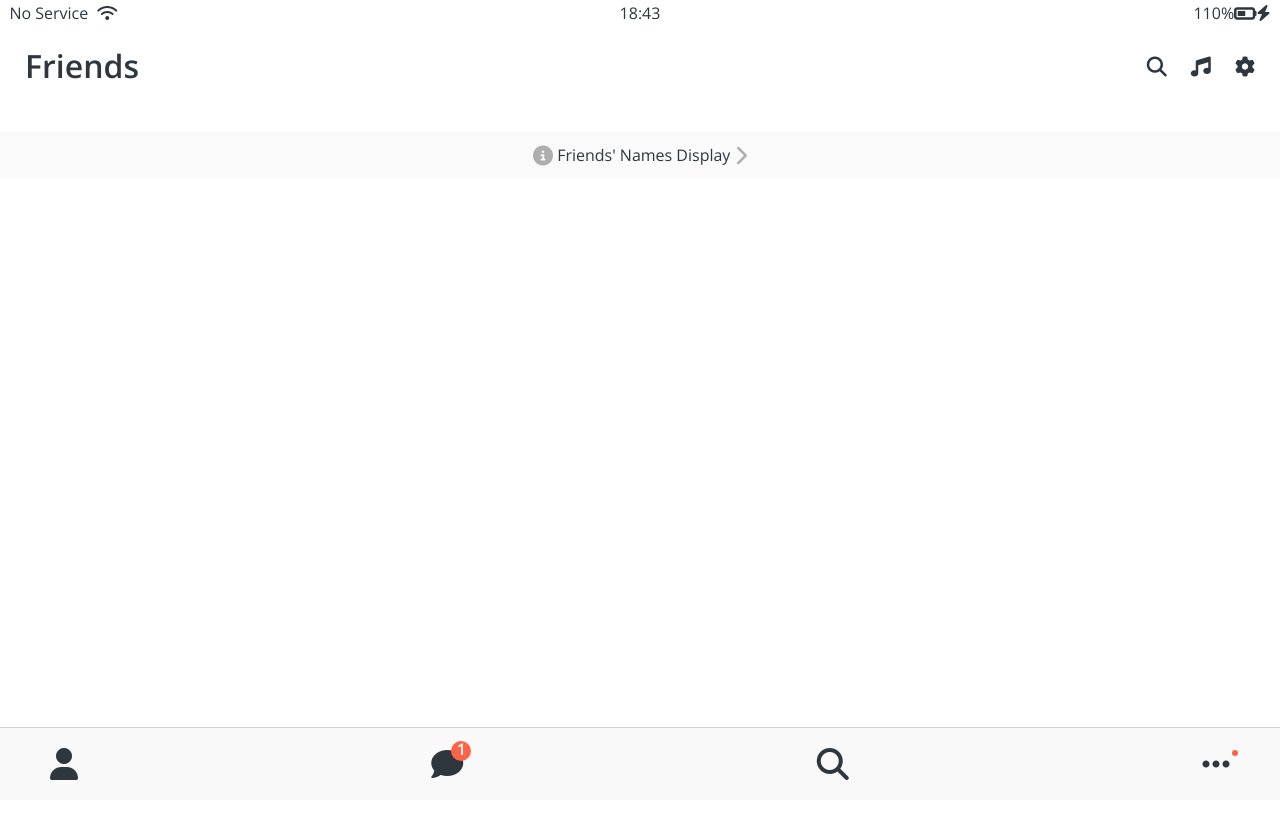
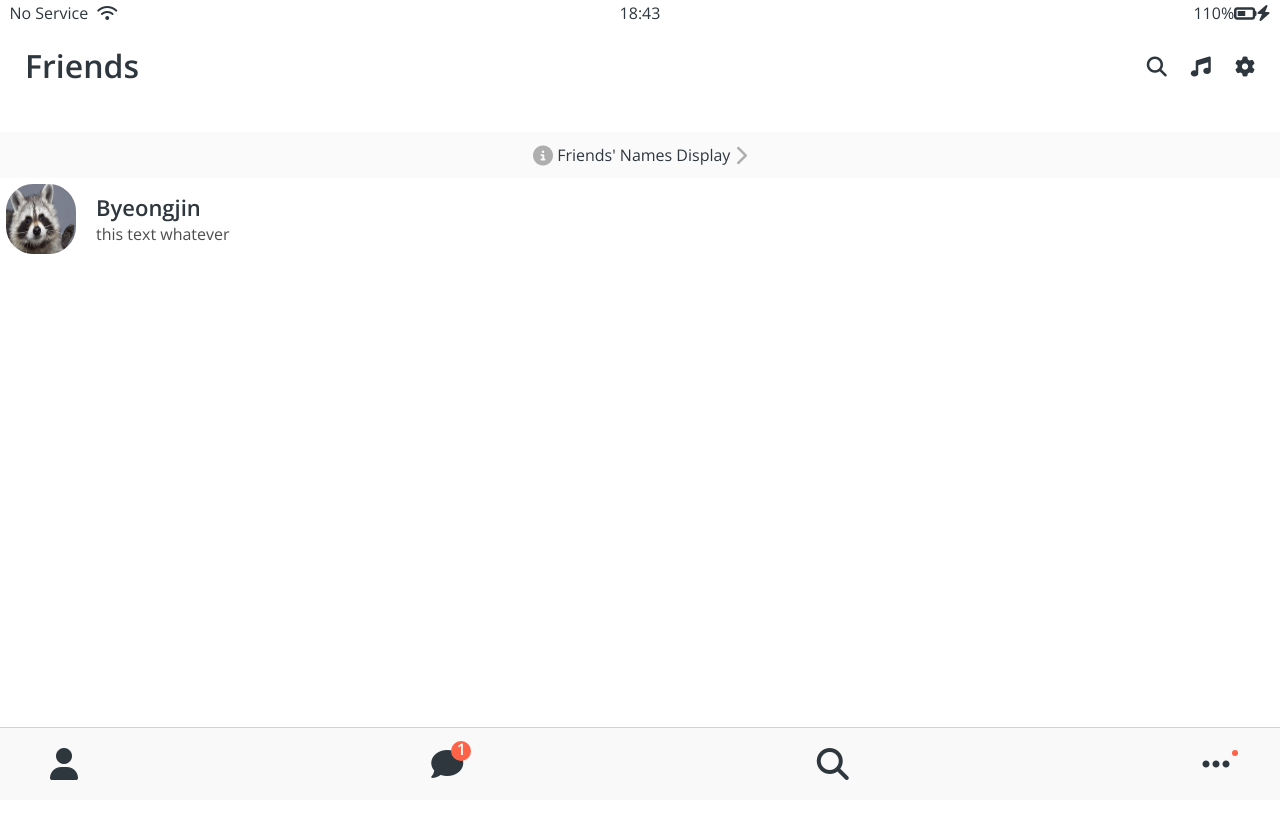
Before and after one commit to vibmechanics/kokoa-clone-2022, a plain HTML site: page friends.html in a window 1280 px wide. Shown: the top 818 px of the page. Drawn offline with nearby package versions, Linux system fonts and the light colour scheme.

Commit message:
6.16 User Component part One

```diff
--- /dev/null
+++ b/css/components/user-component.css
@@ -0,0 +1,23 @@
+.user-component,
+.user-component__column:first-child {
+    display: flex;
+    align-items: center;
+    padding: 3px;
+}
+
+.user-component__avatar {
+    width: 70px;
+    height: 70px;
+    border-radius: 27px;
+    margin-right: 20px;
+}
+
+.user-component__title {
+    font-weight: 600;
+    font-size: 22px;
+}
+
+.user-component__subtitle {
+    margin-top: 8px;
+    color: rgba(0, 0, 0, 0.7);
+}
--- a/css/styles.css
+++ b/css/styles.css
@@ -6,6 +6,7 @@
 @import "components/status-bar.css";
 @import "components/nav-bar.css";
 @import "components/screen-header.css";
+@import "components/user-component.css";
 
 /* Screens */
 @import "screens/login.css";
--- a/friends.html
+++ b/friends.html
@@ -38,6 +38,17 @@
             <i class="fas fa-chevron-right fa-lg"></i>
         </a>
 
+        <div class="user-component">
+            <div class="user-component__column">
+                <img src="img/bj.png" class="user-component__avatar" />
+                <div class="user-component_text">
+                    <h4 class="user-component__title">Byeongjin</h4>
+                    <h6 class="user-component__subtitle">this text whatever</h6>
+                </div>
+            </div>
+            <div class="user-component__column"></div>
+        </div>
+
         <nav class="nav">
             <ul class="nav__list">
                 <li class="nav__btn">
```
Also changed, not shown: img/bj.png (added).
